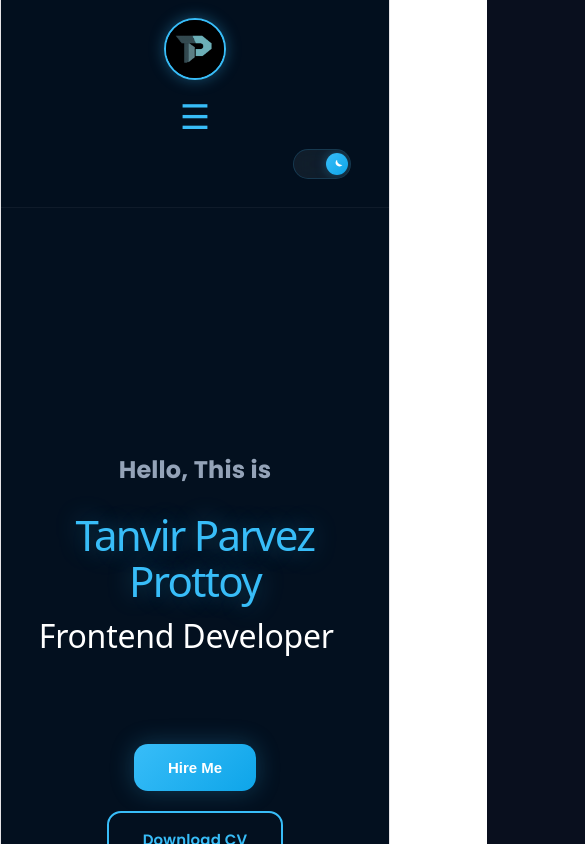
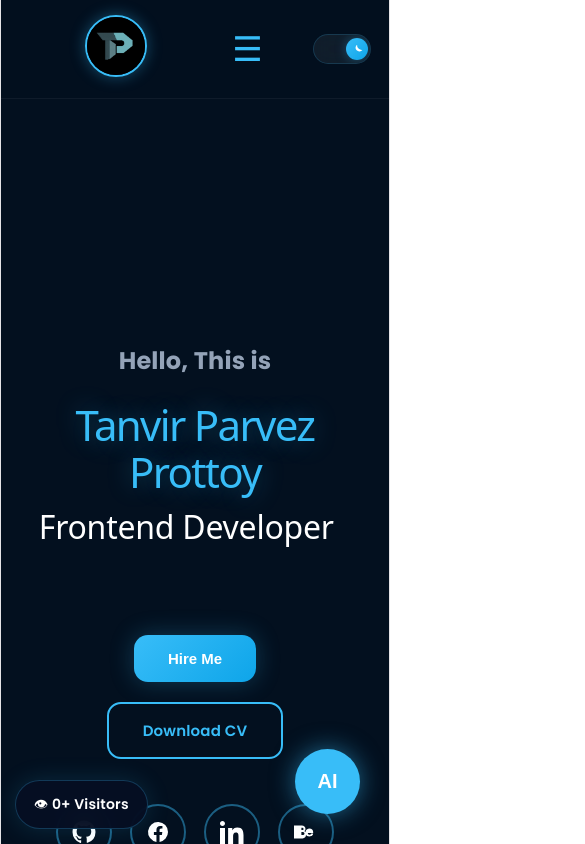
Before and after one commit to tanvirdiu/tanvir_parvez, a React (Vite) app: page / in a window 390 px wide. Shown: the top 844 px of the page, 585 px wide, since content can reach past the window. Built offline with nearby package versions, Linux system fonts and the light colour scheme; no server answers; the database is empty.

Commit message:
updated portfolio sections

```diff
--- a/package.json
+++ b/package.json
@@ -12,6 +12,8 @@
   "dependencies": {
     "@emailjs/browser": "^4.4.1",
     "aos": "^2.3.4",
+    "axios": "^1.16.0",
+    "firebase": "^12.13.0",
     "react": "^19.2.5",
     "react-dom": "^19.2.5",
     "react-fast-marquee": "^1.6.5",
--- a/src/App.css
+++ b/src/App.css
@@ -81,60 +81,60 @@ body {
 
 
 /* =========================
-   PREMIUM MOBILE NAVBAR
-========================= */
-
-.menu-btn {
-    display: none;
-    font-size: 34px;
-    color: #38bdf8;
-    cursor: pointer;
-    z-index: 2000;
-    transition: 0.3s ease;
-}
-
-.menu-btn:hover {
-    transform: scale(1.08);
-}
-
-
-/* ===== MOBILE NAVBAR ===== */
+   MOBILE NAVBAR
+========================= */
 
 @media (max-width: 768px) {
     .navbar {
+        display: flex;
+        flex-direction: row;
+        justify-content: space-between;
+        align-items: center;
         padding: 18px 20px;
         position: relative;
     }
+    .logo {
+        order: 1;
+    }
+    .logo img {
+        width: 65px;
+    }
     .menu-btn {
         display: block;
+        order: 2;
+        font-size: 34px;
+        color: #38bdf8;
+        cursor: pointer;
+        z-index: 2001;
     }
     .nav-right {
-        margin-left: auto;
-        margin-right: 18px;
+        order: 3;
+        margin-left: 15px;
+        z-index: 2001;
     }
     .nav-links {
         position: fixed;
         top: 0;
-        right: -100%;
+        left: -100%;
         width: 290px;
         height: 100vh;
         background: rgba(2, 8, 23, 0.97);
         backdrop-filter: blur(18px);
-        -webkit-backdrop-filter: blur(18px);
         display: flex;
         flex-direction: column;
-        justify-content: center;
-        align-items: center;
+        justify-content: flex-start;
+        align-items: flex-start;
         gap: 28px;
+        padding: 140px 35px;
         transition: 0.45s ease;
         z-index: 1500;
-        padding: 50px 20px;
     }
     .nav-links.active {
-        right: 0;
+        left: 0;
     }
     .nav-links li {
         list-style: none;
+        width: 100%;
     }
     .nav-links a {
         color: #ffffff;
@@ -145,6 +145,7 @@ body {
     }
     .nav-links a:hover {
         color: #38bdf8;
+        padding-left: 8px;
     }
 }
 
@@ -152,7 +153,7 @@ body {
 /* ===== LIGHT MODE ===== */
 
 .light-theme .nav-links {
-    background: rgba(255, 255, 255, 0.92);
+    background: rgba(255, 255, 255, 0.96);
 }
 
 .light-theme .nav-links a {
@@ -2589,3 +2590,153 @@ body {
         -webkit-text-fill-color: #0f172a !important;
     }
 }
+
+@media (max-width: 768px) {
+    .navbar {
+        display: flex !important;
+        flex-direction: row !important;
+        justify-content: space-between !important;
+        align-items: center !important;
+        padding: 15px 18px !important;
+    }
+    .logo {
+        flex: 1;
+    }
+    .menu-btn {
+        display: block !important;
+        margin-left: auto;
+        margin-right: 15px;
+        font-size: 34px;
+        z-index: 2001;
+    }
+    .nav-right {
+        display: flex;
+        align-items: center;
+        justify-content: flex-end;
+    }
+    .theme-toggle {
+        margin: 0 !important;
+    }
+}
+
+
+/* =========================
+   AI ASSISTANT
+========================= */
+
+
+/* =========================
+   AI ASSISTANT
+========================= */
+
+.assistant-btn {
+    position: fixed;
+    right: 30px;
+    bottom: 30px;
+    width: 65px;
+    height: 65px;
+    border-radius: 50%;
+    border: none;
+    background: #38bdf8;
+    color: white;
+    font-size: 20px;
+    font-weight: 700;
+    cursor: pointer;
+    z-index: 9999;
+    box-shadow: 0 0 25px rgba(56, 189, 248, 0.5);
+}
+
+.assistant-box {
+    position: fixed;
+    right: 30px;
+    bottom: 110px;
+    width: 340px;
+    height: 460px;
+    background: rgba(2, 8, 23, 0.96);
+    border-radius: 24px;
+    border: 1px solid rgba(56, 189, 248, 0.2);
+    backdrop-filter: blur(16px);
+    padding: 20px;
+    display: flex;
+    flex-direction: column;
+    z-index: 9999;
+}
+
+.assistant-messages {
+    flex: 1;
+    overflow-y: auto;
+    display: flex;
+    flex-direction: column;
+    gap: 12px;
+}
+
+.assistant,
+.user {
+    padding: 12px 15px;
+    border-radius: 14px;
+    line-height: 1.6;
+}
+
+.assistant {
+    background: rgba(56, 189, 248, 0.15);
+    color: white;
+}
+
+.user {
+    background: #38bdf8;
+    color: white;
+    align-self: flex-end;
+}
+
+.assistant-input {
+    display: flex;
+    gap: 10px;
+    margin-top: 18px;
+}
+
+.assistant-input input {
+    flex: 1;
+    border: none;
+    outline: none;
+    border-radius: 12px;
+    padding: 12px;
+}
+
+.assistant-input button {
+    border: none;
+    background: #38bdf8;
+    color: white;
+    border-radius: 12px;
+    padding: 12px 16px;
+    cursor: pointer;
+}
+
+.visitor-counter {
+    position: fixed;
+    left: 25px;
+    bottom: 25px;
+    z-index: 999;
+    padding: 14px 22px;
+    border-radius: 50px;
+    background: rgba(6, 15, 35, 0.92);
+    border: 1px solid rgba(56, 189, 248, 0.25);
+    color: white;
+    font-size: 15px;
+    font-weight: 600;
+    backdrop-filter: blur(12px);
+    box-shadow: 0 0 25px rgba(56, 189, 248, 0.15);
+}
+
+.light-theme .visitor-counter {
+    background: white;
+    color: #0f172a;
+}
+
+@media (max-width: 768px) {
+    .visitor-counter {
+        left: 15px;
+        bottom: 15px;
+        padding: 12px 18px;
+        font-size: 14px;
+    }
+}
--- a/src/App.jsx
+++ b/src/App.jsx
@@ -26,6 +26,8 @@ import Footer from './components/Footer'
 
 import ScrollProgress from './components/ScrollProgress'
 import Skills from './components/Skills'
+import Assistant from './components/Assistant'
+import VisitorCounter from './components/VisitorCounter'
 
 
 
@@ -68,6 +70,8 @@ function App() {
       <Home />
       {/* ===== STATS ===== */}
       <Stats />
+      <Assistant />
+      <VisitorCounter />
       {/* ===== ABOUT ===== */}
       <About />
       <Skills />
--- /dev/null
+++ b/src/components/Assistant.jsx
@@ -0,0 +1,228 @@
+import { useState } from 'react'
+
+import axios from 'axios'
+
+function Assistant() {
+
+  const [open, setOpen] = useState(false)
+
+  const [input, setInput] = useState('')
+
+  const [messages, setMessages] = useState([
+    {
+      role: 'assistant',
+      text: 'Hi 👋 Ask me about Tanvir.'
+    }
+  ])
+
+
+  const sendMessage = async () => {
+
+    if (!input.trim()) return
+
+
+    const userMessage = {
+      role: 'user',
+      text: input
+    }
+
+
+    setMessages((prev) => [
+      ...prev,
+      userMessage
+    ])
+
+
+    const currentInput = input
+
+    setInput('')
+
+
+    try {
+
+      const response = await axios.post(
+
+        `https://generativelanguage.googleapis.com/v1beta/models/gemini-2.0-flash:generateContent?key=${import.meta.env.VITE_GEMINI_API}`,
+
+        {
+          contents: [
+            {
+              parts: [
+                {
+                  text: `
+
+                  You are Tanvir Parvez's AI portfolio assistant.
+
+                  Answer professionally, clearly and shortly.
+
+                  Information about Tanvir:
+
+                  - Frontend Developer
+                  - React.js Developer
+                  - UI/UX Designer
+                  - Firebase Developer
+                  - JavaScript Expert
+                  - Research Presenter
+                  - OpenGL Developer
+                  - IoT Project Developer
+                  - Competitive Programming Enthusiast
+
+                  Skills:
+                  React.js,
+                  Next.js,
+                  Firebase,
+                  JavaScript,
+                  HTML,
+                  CSS,
+                  UI/UX,
+                  OpenGL,
+                  MySQL,
+                  IoT,
+                  Research
+
+                  User question:
+                  ${currentInput}
+
+                  `
+                }
+              ]
+            }
+          ]
+        },
+
+        {
+          headers: {
+            'Content-Type': 'application/json'
+          }
+        }
+
+      )
+
+
+      const botReply =
+        response.data.candidates[0]
+        .content.parts[0]
+        .text
+
+
+      setMessages((prev) => [
+
+        ...prev,
+
+        {
+          role: 'assistant',
+          text: botReply
+        }
+
+      ])
+
+    }
+
+    catch (error) {
+
+      console.log(error.response?.data || error)
+
+      setMessages((prev) => [
+
+        ...prev,
+
+        {
+          role: 'assistant',
+          text: 'AI is temporarily unavailable.'
+        }
+
+      ])
+
+    }
+
+  }
+
+
+  return (
+
+    <div className="assistant">
+
+
+      {/* ===== BUTTON ===== */}
+
+      <button
+        className="assistant-btn"
+        onClick={() => setOpen(!open)}
+      >
+
+        AI
+
+      </button>
+
+
+
+      {/* ===== CHAT BOX ===== */}
+
+      {
+        open && (
+
+          <div className="assistant-box">
+
+
+            <div className="assistant-messages">
+
+              {
+                messages.map((msg, i) => (
+
+                  <div
+                    key={i}
+                    className={msg.role}
+                  >
+
+                    {msg.text}
+
+                  </div>
+
+                ))
+              }
+
+            </div>
+
+
+
+            <div className="assistant-input">
+
+              <input
+                type="text"
+                placeholder="Ask something..."
+                value={input}
+                onChange={(e) =>
+                  setInput(e.target.value)
+                }
+
+                onKeyDown={(e) => {
+
+                  if (e.key === 'Enter') {
+
+                    sendMessage()
+
+                  }
+
+                }}
+              />
+
+
+              <button onClick={sendMessage}>
+
+                Send
+
+              </button>
+
+            </div>
+
+          </div>
+
+        )
+      }
+
+    </div>
+
+  )
+}
+
+export default Assistant
--- a/src/components/Home.jsx
+++ b/src/components/Home.jsx
@@ -42,19 +42,12 @@ function Home() {
       'Research Enthusiast',
       2000,
 
-      'OpenGL Graphics Designer',
-      2000,
-
-      'Flutter App Developer',
-      2000,
 
       'REST API Integrator',
       2000,
 
-      'Problem Solver',
-      2000,
 
-      'Creative Web Designer',
+      'Creative Web Developer',
       2000
 
     ]}
--- a/src/components/Navbar.jsx
+++ b/src/components/Navbar.jsx
@@ -24,7 +24,7 @@ function Navbar({ darkMode, setDarkMode }) {
 
 
 
-      {/* ===== MOBILE MENU BUTTON ===== */}
+      {/* ===== MOBILE MENU ===== */}
 
       <div
         className="menu-btn"
--- /dev/null
+++ b/src/components/VisitorCounter.jsx
@@ -0,0 +1,95 @@
+import { useEffect, useState } from 'react'
+
+import {
+  doc,
+  getDoc,
+  setDoc,
+  updateDoc,
+  increment,
+  onSnapshot
+}
+
+from 'firebase/firestore'
+
+import { db } from '../firebase'
+
+
+function VisitorCounter() {
+
+  const [count, setCount] = useState(0)
+
+
+  useEffect(() => {
+
+    const visitorRef =
+      doc(db, 'portfolio', 'visitors')
+
+
+    const hasVisited =
+      localStorage.getItem('visited')
+
+
+    const updateVisitor = async () => {
+
+      const snapshot =
+        await getDoc(visitorRef)
+
+
+      if (!snapshot.exists()) {
+
+        await setDoc(visitorRef, {
+          count: 1
+        })
+
+      }
+
+      else if (!hasVisited) {
+
+        await updateDoc(visitorRef, {
+          count: increment(1)
+        })
+
+      }
+
+
+      localStorage.setItem(
+        'visited',
+        'true'
+      )
+
+    }
+
+
+    updateVisitor()
+
+
+    const unsubscribe = onSnapshot(
+
+      visitorRef,
+
+      (doc) => {
+
+        setCount(doc.data()?.count || 0)
+
+      }
+
+    )
+
+
+    return () => unsubscribe()
+
+  }, [])
+
+
+  return (
+
+    <div className="visitor-counter">
+
+      👁 {count}+ Visitors
+
+    </div>
+
+  )
+}
+
+export default VisitorCounter
--- /dev/null
+++ b/src/firebase.js
@@ -0,0 +1,25 @@
+import { initializeApp } from 'firebase/app'
+
+import { getFirestore } from 'firebase/firestore'
+
+
+const firebaseConfig = {
+
+    apiKey: "AIzaSyCmDGMqRWlGVVwWsTmgg4BjyS7du7_ery0",
+
+    authDomain: "tanvir-c6798.firebaseapp.com",
+
+    projectId: "tanvir-c6798",
+
+    storageBucket: "tanvir-c6798.firebasestorage.app",
+
+    messagingSenderId: "74092287585",
+
+    appId: "1:74092287585:web:48827f0b2f24cc6f327c20"
+
+}
+
+
+const app = initializeApp(firebaseConfig)
+
+export const db = getFirestore(app)
```
Also changed, not shown: 2 other files (tests, documents, lock files or other folders).
